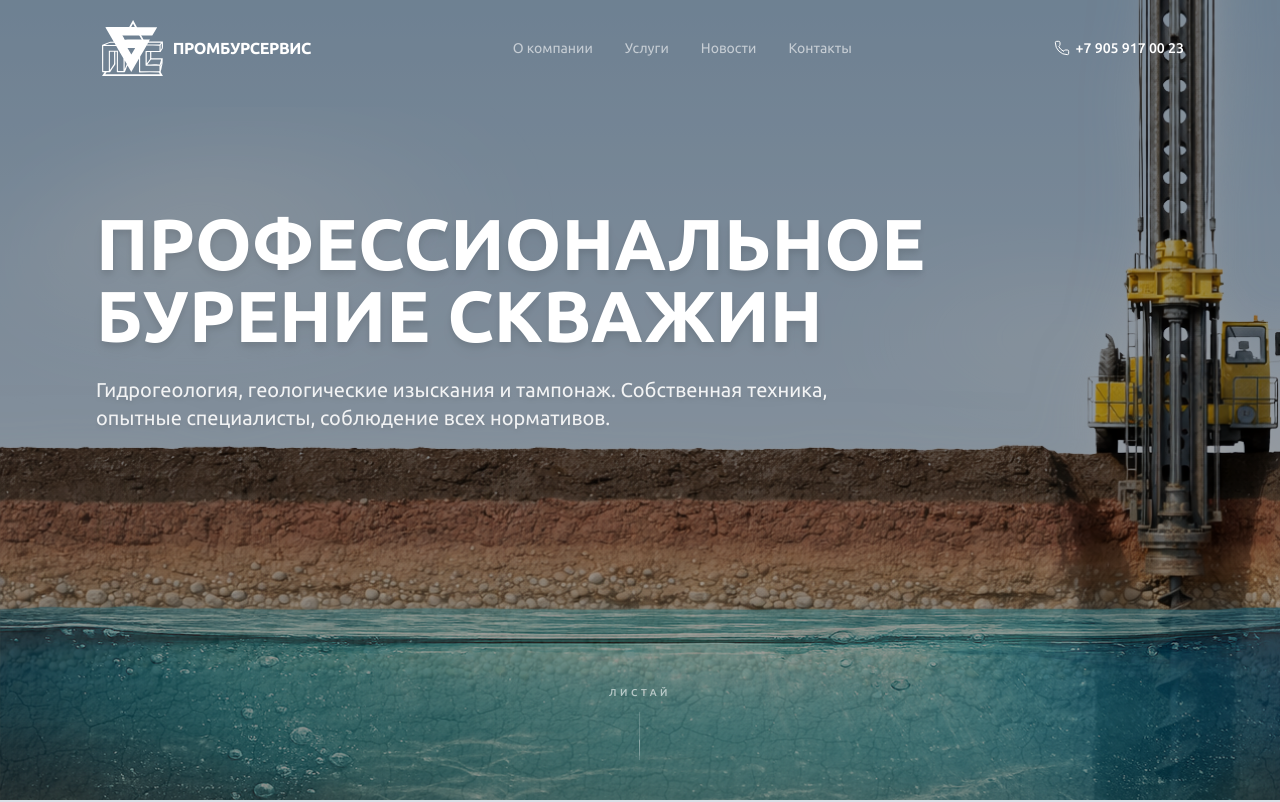
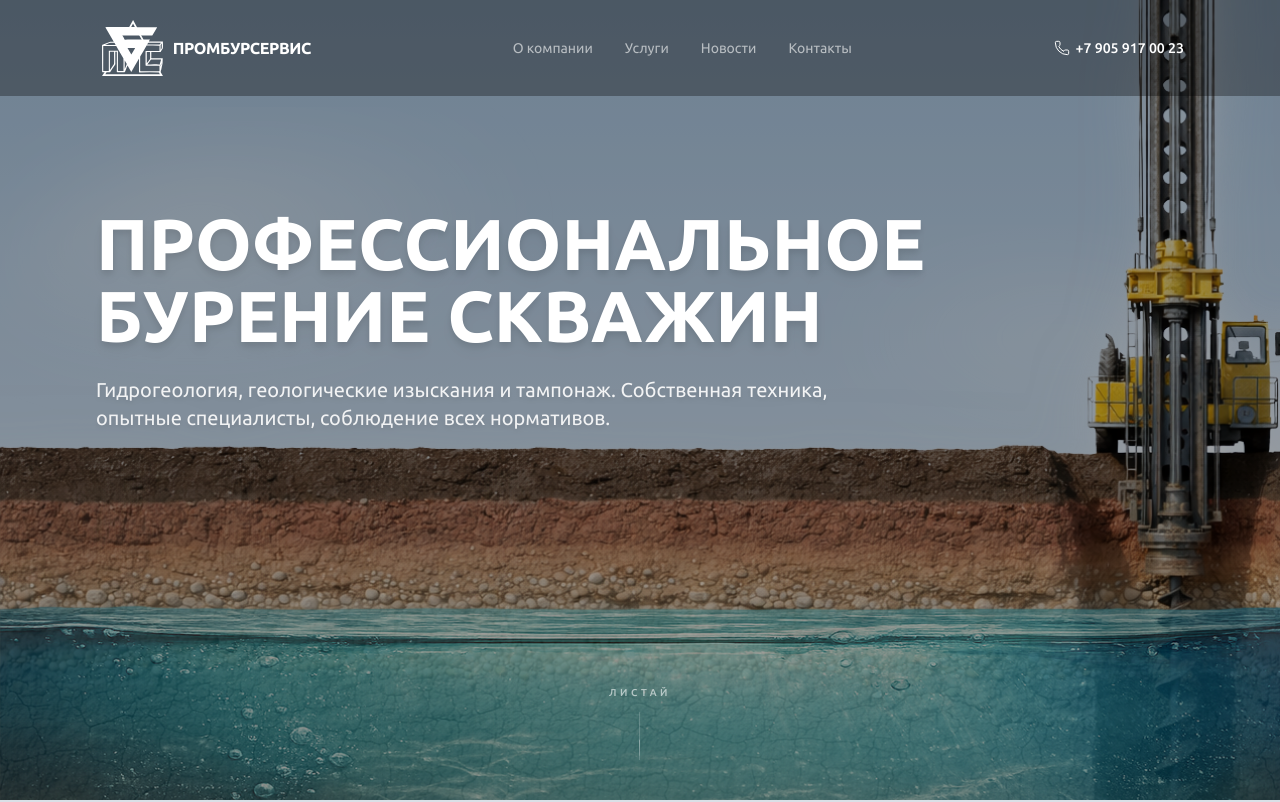
Before and after one commit to Hastes/drilling-rig, a Next.js app: page / in a window 1280 px wide. Shown: the top 802 px of the page. Built offline with nearby package versions, Linux system fonts and the light colour scheme.

Commit message:
изменил фон шапки globals.css

```diff
--- a/src/app/globals.css
+++ b/src/app/globals.css
@@ -32,7 +32,9 @@ body {
 body.preloader-active {
   overflow: hidden;
 }
-
+header {
+	background: #00000050;
+}
 @layer components {
   .container-section {
     @apply max-w-[90rem] mx-auto px-5 sm:px-8 md:px-16 lg:px-24;
```
